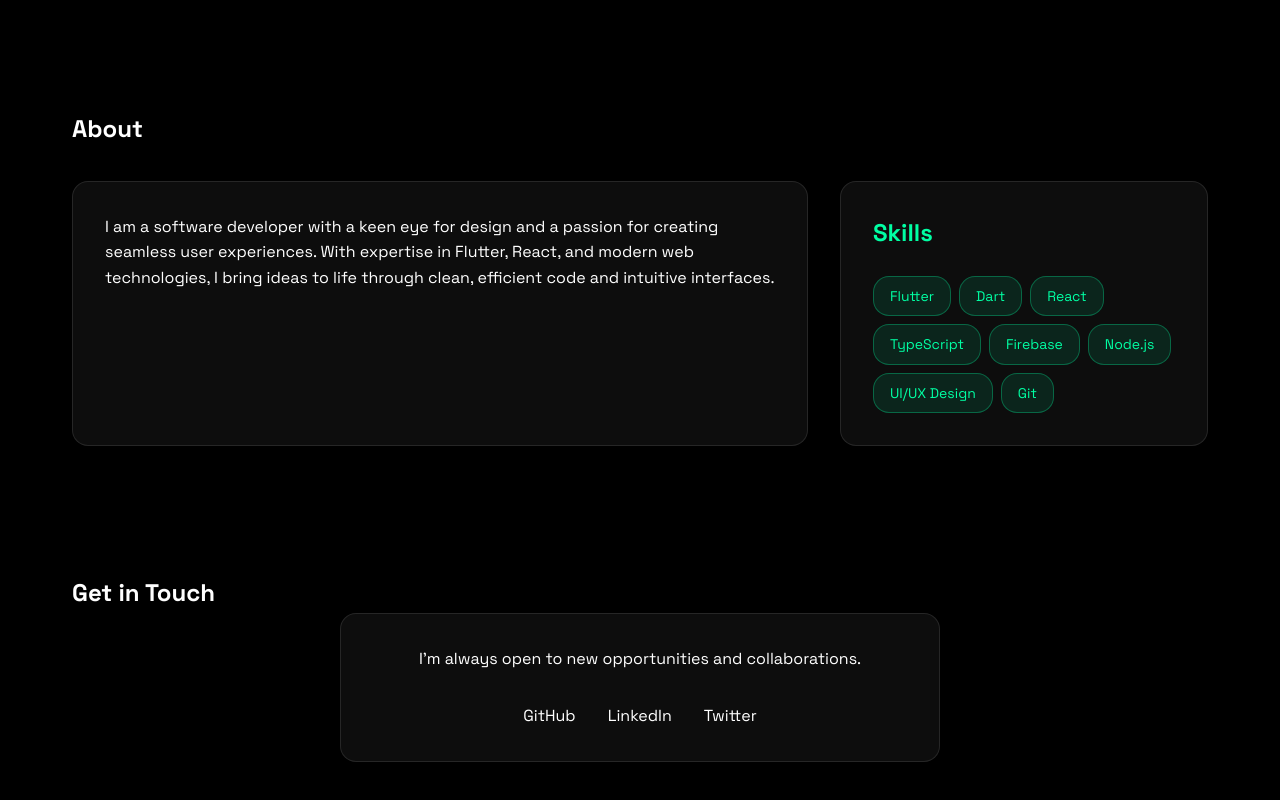
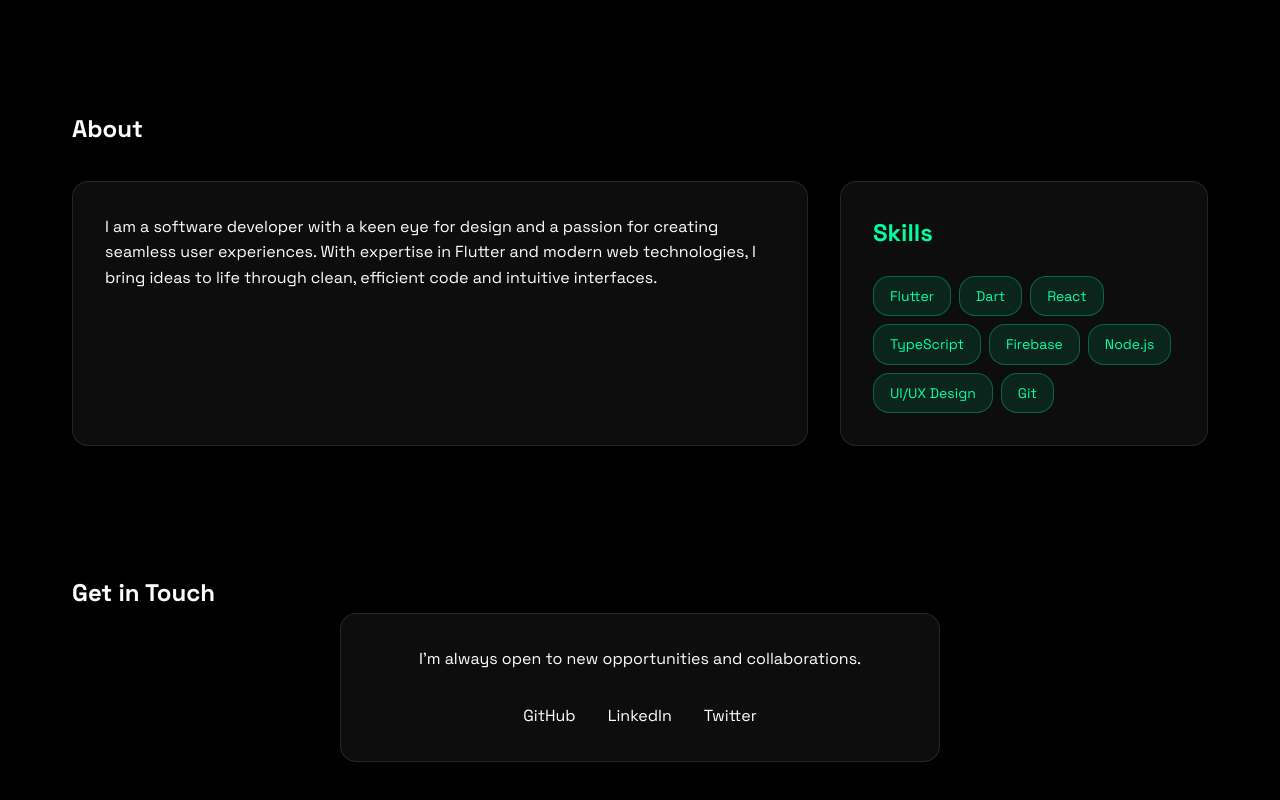
Before and after one commit to RolandoQuintana/rolandoquintana_pages_svelte, a SvelteKit app: page / in a window 1280 px wide. Shown: the part 1237-2037 px from the top of the page. Built offline with nearby package versions, Linux system fonts and the light colour scheme.

Commit message:
test commit for deployment

```diff
--- a/src/routes/+page.svelte
+++ b/src/routes/+page.svelte
@@ -133,7 +133,7 @@
       <div class="about-text">
         <p>
           I am a software developer with a keen eye for design and a passion for creating seamless user experiences.
-          With expertise in Flutter, React, and modern web technologies, I bring ideas to life through clean,
+          With expertise in Flutter and modern web technologies, I bring ideas to life through clean,
           efficient code and intuitive interfaces.
         </p>
       </div>
```
